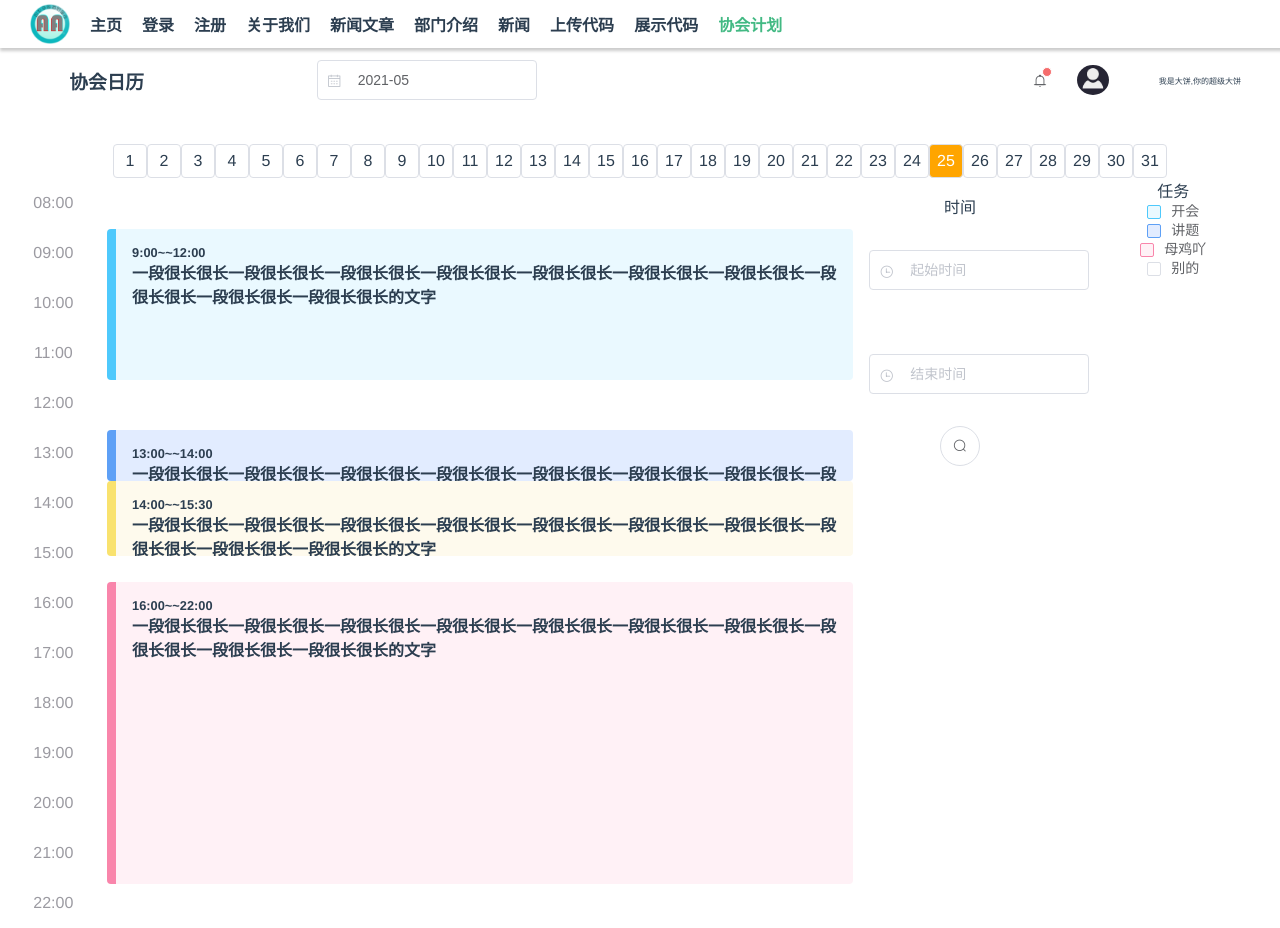
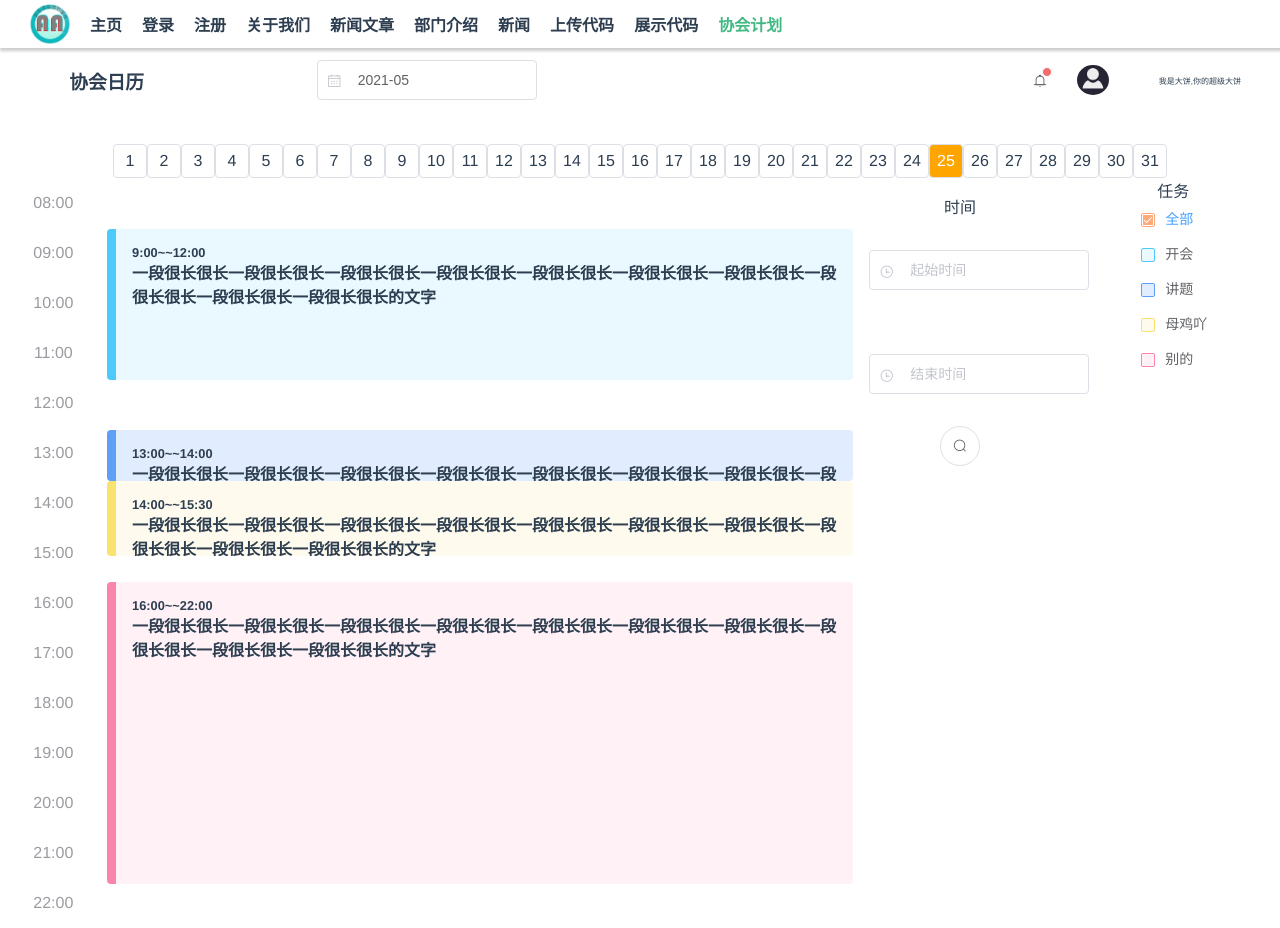
Before and after one commit to whpu-aa/website, a Vue app in the folder FrontEnd/: page /schedule in a window 1280 px wide. Built offline with nearby package versions, Linux system fonts and the light colour scheme.

Commit message:
添加按钮交互逻辑

```diff
--- a/FrontEnd/src/views/schedule.vue
+++ b/FrontEnd/src/views/schedule.vue
@@ -42,7 +42,9 @@
       <el-col :span="14" class="label-column">
         <div
           v-show="
-            timeFliter[0] <= item.startTime && timeFliter[1] >= item.endTime
+            timeFliter[0] <= item.startTime &&
+            timeFliter[1] >= item.endTime &&
+            eventFliter.includes(item.tag)
           "
           class="label-box"
           :key="id"
@@ -84,15 +86,14 @@
           }"
         >
         </el-time-select>
-        <el-button
-          @click="setTimeFliter"
-          icon="el-icon-search"
-          circle
-        ></el-button>
+        <el-button @click="setFliter" icon="el-icon-search" circle></el-button>
       </el-col>
       <el-col :span="4"
         ><div class="fliter-event">任务</div>
-        <el-checkbox-group v-model="checkList">
+        <el-checkbox-group class="fliter-event-group" v-model="checkList">
+          <el-checkbox class="fliter-event-box-0" label="开会讲题母鸡吖别的"
+            >全部</el-checkbox
+          >
           <el-checkbox class="fliter-event-box-1" label="开会"></el-checkbox>
           <el-checkbox class="fliter-event-box-2" label="讲题"></el-checkbox>
           <el-checkbox class="fliter-event-box-3" label="母鸡吖"></el-checkbox>
@@ -112,9 +113,11 @@ export default {
       fliterStartTime: "",
       fliterEndTime: "",
       timeFliter: ["08:00", "22:00"],
+      checkList: ["开会讲题母鸡吖别的"],
+      eventFliter: "开会讲题母鸡吖别的",
       avaterUrl: require("../assets/avater1.png"),
       bellBadge: false,
-      checkList: [],
+
       hourArr: Array.from({ length: 15 }, (_, index) => {
         let hour = index + 8;
         return hour < 10 ? "0" + hour + ":00" : hour + ":00";
@@ -128,7 +131,7 @@ export default {
           color: "#EAF9FF",
           startTime: "9:00",
           endTime: "12:00",
-          tag: "meeting", //留个tag的筛选
+          tag: "开会", //留个tag的筛选
           main: "一段很长很长一段很长很长一段很长很长一段很长很长一段很长很长一段很长很长一段很长很长一段很长很长一段很长很长一段很长很长的文字",
         },
         {
@@ -179,10 +182,14 @@ export default {
         return;
       }
       this.day = day;
-      // todo:转换日子,清除tagObjArray,重新获取新的tagObjArray
+      // todo:转换日子,清除tagObjArray,重新获取新的tagObjArray//并自动执行一次setFliter
     },
-    setTimeFliter: function () {
-      this.timeFliter = [this.fliterStartTime, this.fliterEndTime];
+    setFliter: function () {
+      this.timeFliter = [
+        this.fliterStartTime || "08:00",
+        this.fliterEndTime || "22:00",
+      ];
+      this.eventFliter = this.checkList.join("");
     },
   },
   computed: {
@@ -308,9 +315,26 @@ export default {
 .el-checkbox-group {
   display: flex;
   flex-direction: column;
+  align-items: flex-start;
+  width: 30%;
+  margin: auto;
 }
 .el-checkbox {
-  margin: 0;
+  margin: 0.5rem 0;
+}
+.fliter-event-group {
+  display: flex;
+}
+.fliter-event-box-0 >>> .el-checkbox__inner {
+  transition: all 0.25s;
+  border-color: #fda97a;
+  background-color: #fcd2bbc5;
+}
+.fliter-event-box-0 >>> .is-checked .el-checkbox__inner {
+  padding: 10%;
+  transition: all 0.25s;
+  background-clip: content-box;
+  background-color: #fda97a;
 }
 
 .fliter-event-box-1 >>> .el-checkbox__inner {
@@ -349,12 +373,12 @@ export default {
   background-color: #f9e26e;
 }
 
-.fliter-event-box-3 >>> .el-checkbox__inner {
+.fliter-event-box-4 >>> .el-checkbox__inner {
   transition: all 0.25s;
   border-color: #f985ab;
   background-color: #fff1f6;
 }
-.fliter-event-box-3 >>> .is-checked .el-checkbox__inner {
+.fliter-event-box-4 >>> .is-checked .el-checkbox__inner {
   padding: 10%;
   transition: all 0.25s;
   background-clip: content-box;
```
